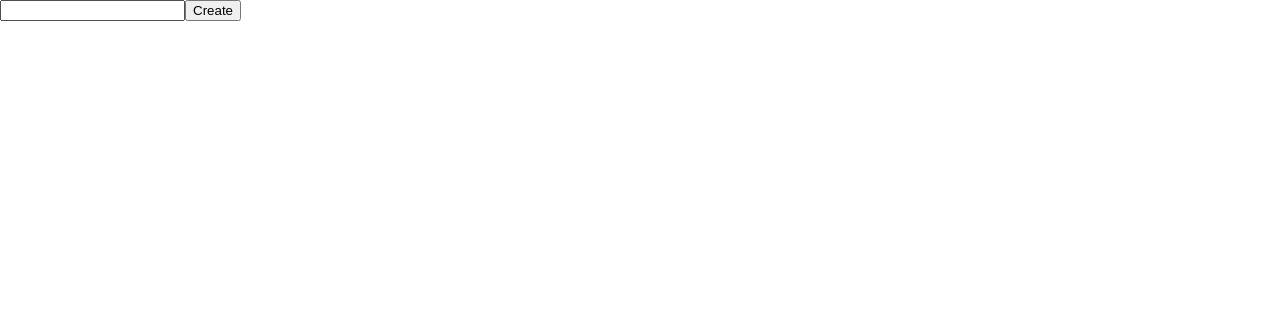
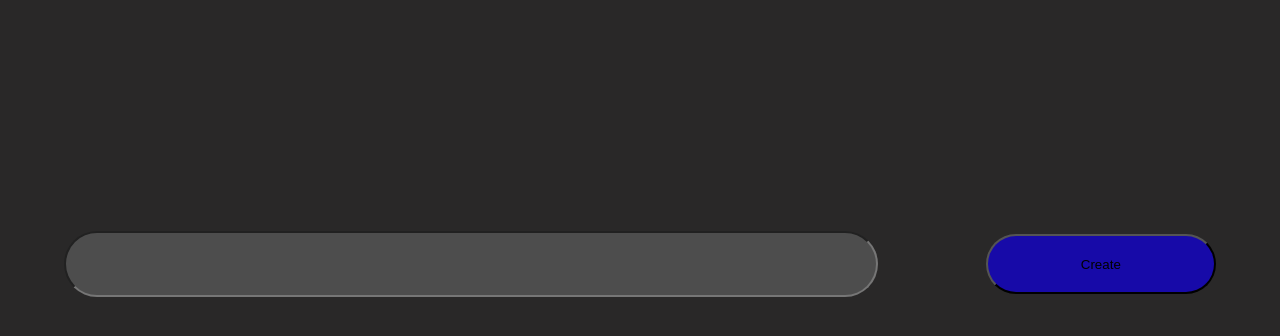
Before and after one commit to edmuri/Systrum, a React (Vite) app in the folder frontend/: page /CreatePlaylist in a window 1280 px wide. Shown: the top 336 px of the page. Built offline with nearby package versions, Linux system fonts and the light colour scheme.

Commit message:
working on frontend

```diff
--- a/frontend/src/Pages/CreatePlaylistPage.jsx
+++ b/frontend/src/Pages/CreatePlaylistPage.jsx
@@ -1,6 +1,7 @@
 import React, {useState} from "react";
 import ReactDOM from "react-dom/client";
 import {useNavigate} from "react-router-dom";
+import "./Styles/CreatePlaylistPage.css";
 
 const CreatePlaylistPage = () =>{
 
@@ -15,15 +16,18 @@ const CreatePlaylistPage = () =>{
     };
 
     return (
-        <div>
+        <div className = "Page">
             <div className = "UpperSection"></div>
             <div className = "textSection">
                 <input
+                    className="inputBox"
                     type="text"
                     value={sentence}
                     onChange={(e)=> setSentence(e.target.value)}
                     />
-                <button onClick={handleCreatePlaylist}>Create</button>
+                <button
+                    onClick={handleCreatePlaylist}
+                    className="createButton">Create</button>
             </div>
         </div>
     )
--- a/frontend/src/Pages/LandingPage.jsx
+++ b/frontend/src/Pages/LandingPage.jsx
@@ -24,14 +24,15 @@ const LandingPage = () => {
 
     return(
         <div className = "landingPage">
-            <div className = "upperSection">
-                <h3 id="Text">HELLO</h3>
-            </div>
-            <div className = "middleSection">
-                <h2>WHAT</h2>
-                <button onClick={handleToPlaylist}>createPlaylist</button>
-                <button onClick={handleToAbout}>About</button>
-                <button onClick={handleToCreators}>Creators</button>
+            <div className = "upperSection"></div>
+            <div className = "buttonSection">
+                <button
+                    onClick={handleToPlaylist}
+                    className="button">createPlaylist</button>
+                <button onClick={handleToAbout}
+                    className="button">About</button>
+                <button onClick={handleToCreators}
+                    className="button">Creators</button>
             </div>
         </div>
     )
--- a/frontend/src/Pages/Styles/CreatePlaylistPage.css
+++ b/frontend/src/Pages/Styles/CreatePlaylistPage.css
@@ -1,3 +1,30 @@
 .UpperSection{
-    background-color: black;
+
 }
+.Page{
+    background-color:#292828;
+    height: 100vh;
+    display:flex;
+}
+.inputBox{
+    border-radius:60px;
+    background-color: #4d4d4d ;
+    width:70%;
+    height:15%;
+}
+.textSection{
+    height:50%;
+    width:100%;
+    display:flex;
+    padding:5%;
+    align-items: center;
+    justify-content: space-between;
+    border-color: white;
+}
+
+.createButton{
+    background-color: #170AA8;
+    border-radius: 60px;
+    height:15%;
+    width:20%;
+}
--- a/frontend/src/Pages/Styles/LandingPage.css
+++ b/frontend/src/Pages/Styles/LandingPage.css
@@ -1,17 +1,24 @@
 
 .landingPage{
     display:flex;
+    align-items: center;
     background-color: #292828;
     height:100vh;
-    margin:0;
+    padding:5%;
 }
-/* .upperSection{
+.upperSection{
     background-color:clear;
-    height: 50%;
 }
-.middleSection{
-    background-color:blue;
-} */
+.buttonSection{
+    height:100%;
+    display: flex;
+    align-items: center;
+    justify-items: space-between;
+}
+.button{
+    background-color:#100775;
+    border-radius: 50px;
+}
 #Text{
     color:white;
 }
```
